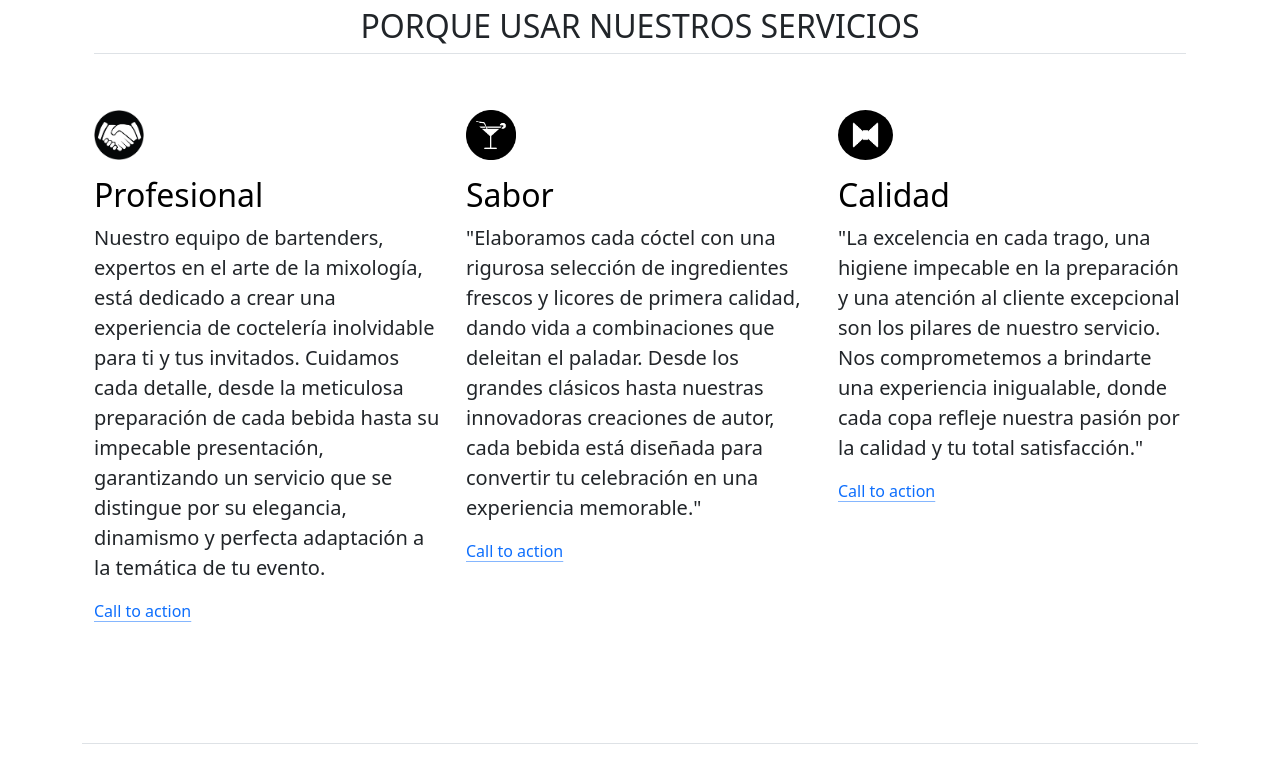
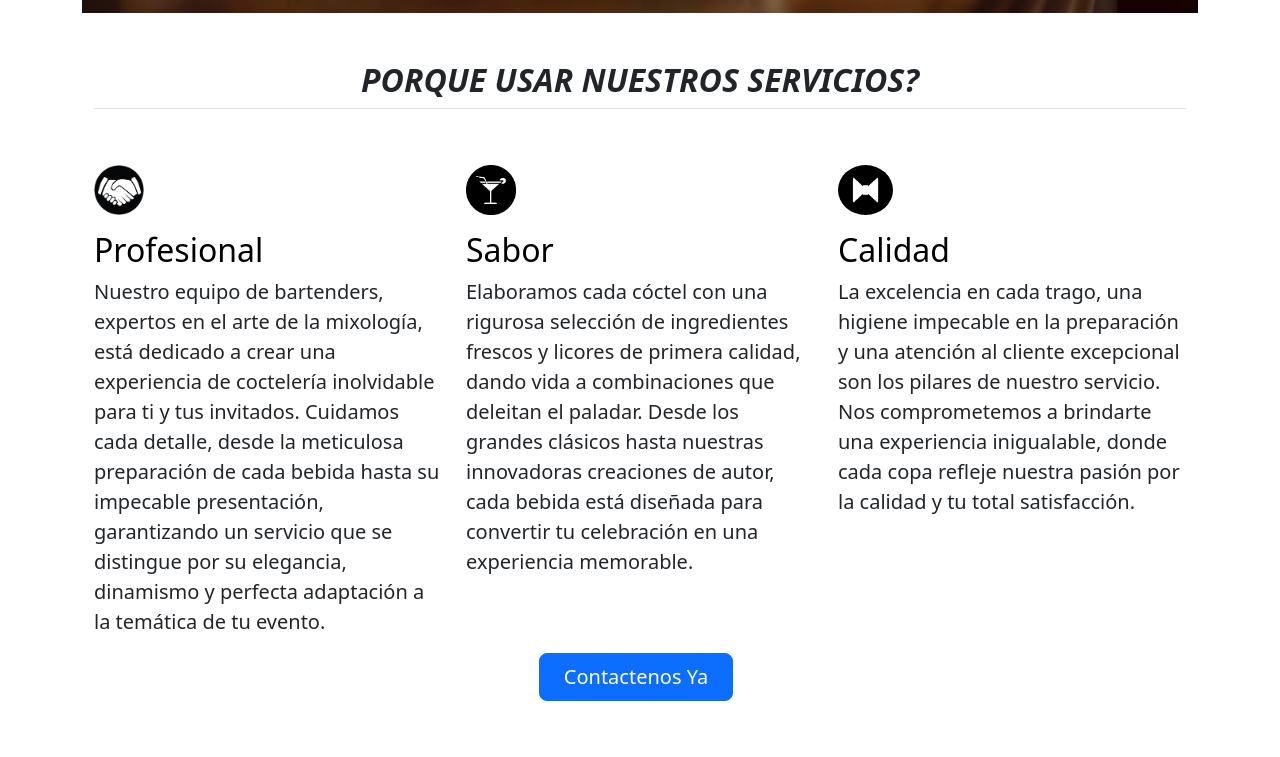
Before and after one commit to vgavilanes89/La-Litreria, a plain HTML site: page index.html in a window 1280 px wide. Shown: the part 916-1673 px from the top of the page. Drawn offline with nearby package versions, Linux system fonts and the light colour scheme.

Commit message:
Add files via upload

```diff
--- a/index.html
+++ b/index.html
@@ -29,6 +29,9 @@
 
 
         </header>
+    </div>
+    <div class="container">
+        <h1 class="text-center mb-3 text-dark fs-2 fw-bold"> SERVICIOS DE MIXOLOGIA Y COCTELERIA</h1>
     </div>
     <!-- carousel -->
     <div class="container">
@@ -86,7 +89,7 @@
     </div>
     <!-- Feature -->
     <div class="container px-4 py-5" id="featured-3">
-        <h2 class="pb-2 border-bottom d-flex justify-content-center">PORQUE USAR NUESTROS SERVICIOS </h2>
+        <h2 class="pb-2 border-bottom d-flex justify-content-center fw-bold fst-italic">PORQUE USAR NUESTROS SERVICIOS? </h2>
         <div class="row g-4 py-5 row-cols-1 row-cols-lg-3">
             <div class="feature col">
                 <div class="feature-icon d-inline-flex align-items-center justify-content-center bg-gradient fs-2 mb-3">
@@ -97,42 +100,32 @@
                     una
                     experiencia de coctelería inolvidable para ti y tus invitados. Cuidamos cada detalle, desde la
                     meticulosa preparación de cada bebida hasta su impecable presentación, garantizando un servicio que
-                    se distingue por su elegancia, dinamismo y perfecta adaptación a la temática de tu evento.</p> <a
-                    href="#" class="icon-link">
-                    Call to action
-                    <svg class="bi" aria-hidden="true">
-                        <use xlink:href="#chevron-right"></use>
-                    </svg> </a>
+                    se distingue por su elegancia, dinamismo y perfecta adaptación a la temática de tu evento.</p>
             </div>
             <div class="feature col">
                 <div class="feature-icon d-inline-flex align-items-center justify-content-center bg-gradient fs-2 mb-3">
                     <img src="./images/—Pngtree—vector cocktail icon_4159223.png" alt="cocktail" height="50px">
                 </div>
                 <h3 class="fs-2 text-body-emphasis">Sabor</h3>
-                <p class="fs-5">"Elaboramos cada cóctel con una rigurosa selección de ingredientes frescos y licores de
+                <p class="fs-5">Elaboramos cada cóctel con una rigurosa selección de ingredientes frescos y licores de
                     primera
                     calidad, dando vida a combinaciones que deleitan el paladar. Desde los grandes clásicos hasta
                     nuestras innovadoras creaciones de autor, cada bebida está diseñada para convertir tu celebración en
-                    una experiencia memorable."</p> <a href="#" class="icon-link">
-                    Call to action
-                    <svg class="bi" aria-hidden="true">
-                        <use xlink:href="#chevron-right"></use>
-                    </svg> </a>
+                    una experiencia memorable.</p>
             </div>
             <div class="feature col">
                 <div class="feature-icon d-inline-flex align-items-center justify-content-center bg-gradient fs-2 mb-3">
                     <img class="bowtie" src="./images/25022219.jpg" alt="bowtie" height="50px">
                 </div>
                 <h3 class="fs-2 text-body-emphasis">Calidad</h3>
-                <p class="fs-5">"La excelencia en cada trago, una higiene impecable en la preparación y una atención al
+                <p class="fs-5">La excelencia en cada trago, una higiene impecable en la preparación y una atención al
                     cliente
                     excepcional son los pilares de nuestro servicio. Nos comprometemos a brindarte una experiencia
-                    inigualable, donde cada copa refleje nuestra pasión por la calidad y tu total satisfacción."</p> <a
-                    href="#" class="icon-link">
-                    Call to action
-                    <svg class="bi" aria-hidden="true">
-                        <use xlink:href="#chevron-right"></use>
-                    </svg> </a>
+                    inigualable, donde cada copa refleje nuestra pasión por la calidad y tu total satisfacción.</p>
+            </div>
+            <div class="container">
+                <div class="d-grid gap-2 d-md-flex justify-content-md-center"> <a href="../pages/reservar.html" button
+                        type="button" class="btn btn-primary btn-lg px-4 me-md-2">Contactenos Ya </a>
                 </div>
             </div>
         </div>
@@ -140,8 +133,8 @@
         <div class="container">
             <footer class="d-flex flex-wrap justify-content-between align-items-center py-3 my-4 border-top">
                 <div class="col-md-4 d-flex align-items-center"> <a href="/"
-                    class="mb-3 me-2 mb-md-0 text-body-secondary text-decoration-none lh-1" aria-label="Bootstrap"> <svg
-                        class="bi" width="30" height="24" aria-hidden="true">
+                        class="mb-3 me-2 mb-md-0 text-body-secondary text-decoration-none lh-1" aria-label="Bootstrap">
+                        <svg class="bi" width="30" height="24" aria-hidden="true">
                             <use xlink:href="#bootstrap"></use>
                         </svg> </a> <span class="mb-3 mb-md-0 text-body-secondary">© 2025 La Litreria</span> </div>
                 <ul class="nav col-md-4 justify-content-end list-unstyled d-flex">
--- a/style.css
+++ b/style.css
@@ -20,8 +20,3 @@
     border-radius: 50%;
     width: 55px;
 }
-
-.shots {
-    border-radius: 2%;
-
-}
```
Also changed, not shown: pages/about.html (+12 -9 lines), pages/services.html (+10 -5 lines). Lines whose indentation alone changed are shown as unchanged.
